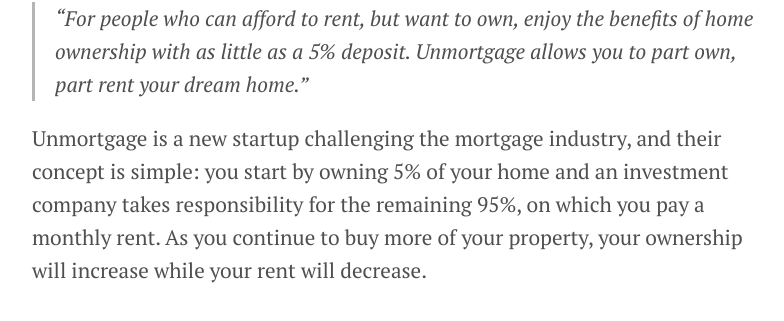
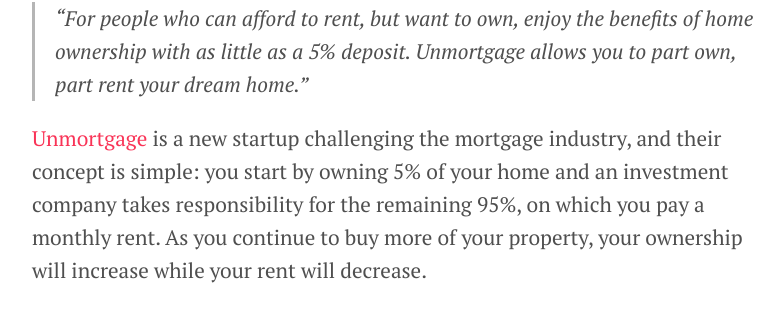
Before and after one commit to irenealgi/irenealegre.com, a Jekyll site: the page built from unmortgage.md, in a window 1280 px wide and 900 px high, scrolled down 395 px. Shown: the part 136-457 px from the top of the window, without its empty margins (243-1027 px from the left). Built offline with Jekyll 4.4.1, drawn with Linux system fonts in a browser that asks for light colours; some of the changed lines change nothing that is shown.

Commit message:
Adding link to website
Former-commit-id: afceaaee78e49015fdd87b6a27aa194690477239

```diff
--- a/unmortgage.md
+++ b/unmortgage.md
@@ -15,7 +15,7 @@
 > “For people who can afford to rent, but want to own, enjoy the benefits of home ownership with as little as a 5% deposit.
 Unmortgage allows you to part own, part rent your dream home.”
 
-Unmortgage is a new startup challenging the mortgage industry, and their concept is simple: you start by owning 5% of your home and an investment company takes responsibility for the remaining 95%, on which you pay a monthly rent. As you continue to buy more of your property, your ownership will increase while your rent will decrease.
+[Unmortgage](https://unmortgage.com/){:target="_blank"} is a new startup challenging the mortgage industry, and their concept is simple: you start by owning 5% of your home and an investment company takes responsibility for the remaining 95%, on which you pay a monthly rent. As you continue to buy more of your property, your ownership will increase while your rent will decrease.
 
 ## The Brief: Focusing on the Living Experience
 
```
